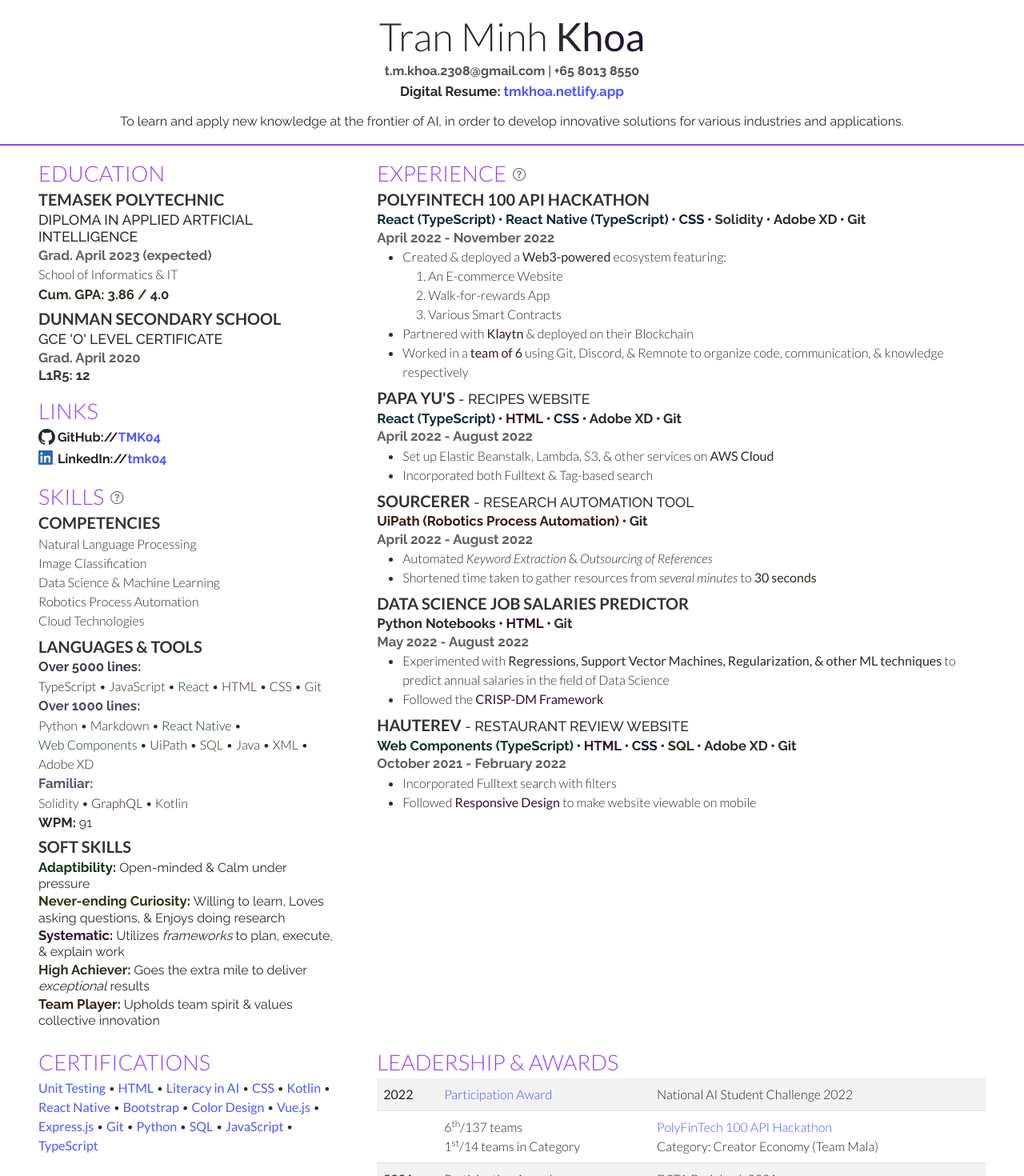
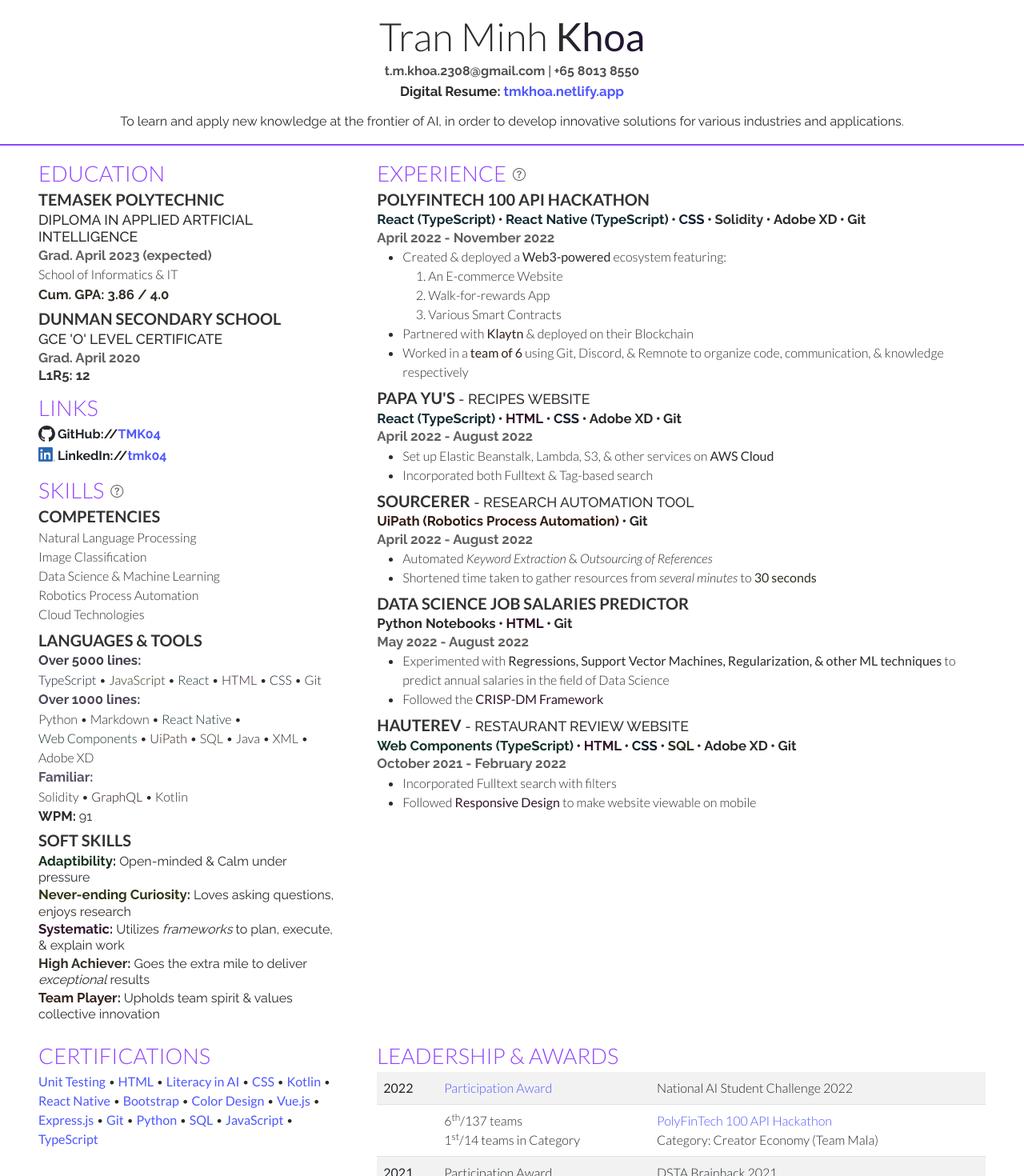
Before and after one commit to TMK04/resume, a React (Create React App) app: page / in a window 1280 px wide. Shown: the top 1470 px of the page at 80% size. Built offline with nearby package versions, Linux system fonts and the light colour scheme.

Commit message:
refactor: squeeze first page

```diff
--- a/src/components/Split.tsx
+++ b/src/components/Split.tsx
@@ -10,7 +10,7 @@ export default function Split({
 }) {
   return (
     <div className="d-flex gap-5 split" {...props}>
-      <aside className="d-flex flex-column gap-2 split-aside">{aside_children}</aside>
+      <aside className="d-flex flex-column gap-1 split-aside">{aside_children}</aside>
       <article className="d-flex flex-column gap-3 split-article">{article_children}</article>
     </div>
   );
--- a/src/sections/SkillsSection/index.tsx
+++ b/src/sections/SkillsSection/index.tsx
@@ -73,9 +73,7 @@ export default function SkillsSection() {
         </H5>
         <H5>
           <Skill className="fw-bold" skill="Never-ending Curiosity" />:
-          <NormalInline>
-            {" Willing to "}learn{", Loves asking questions, & Enjoys doing research"}
-          </NormalInline>
+          <NormalInline> Loves asking questions, enjoys research</NormalInline>
         </H5>
         <H5>
           <Skill className="fw-bold" skill="Systematic" />:
```
